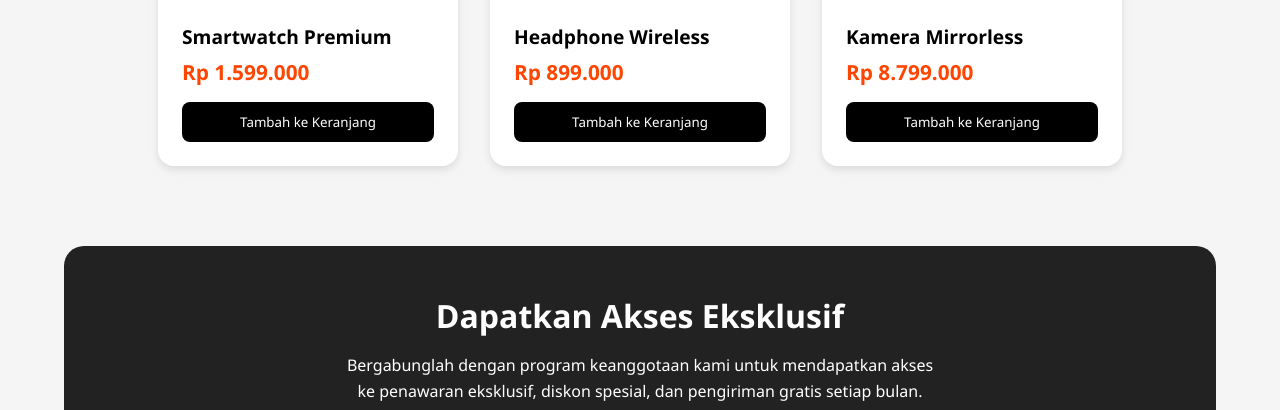
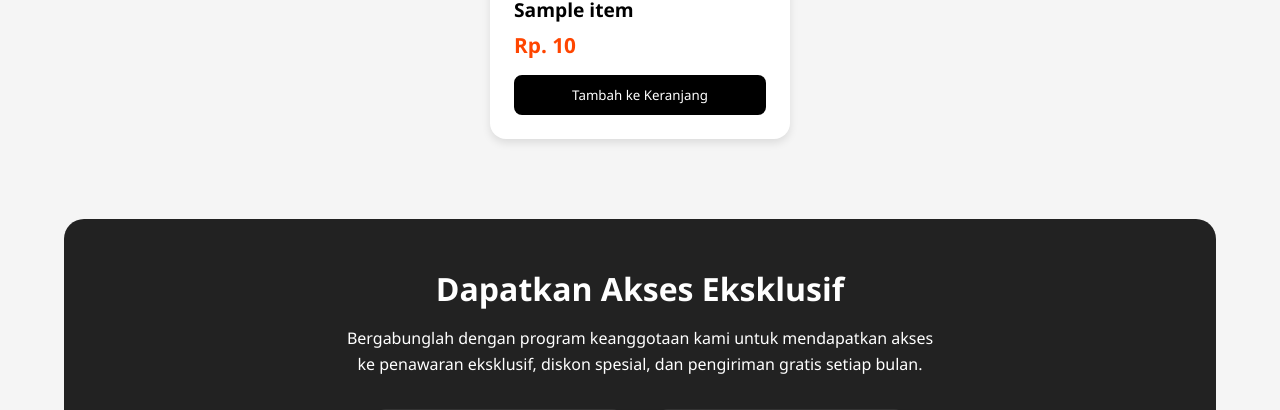
Before and after one commit to alinosi/Marketplace, a PHP site: the page made by app/views/home/index.php in a window 1280 px wide. Shown: the part 979-1389 px from the top of the page. Run offline with PHP 8.4, Linux system fonts and the light colour scheme; the template is opened without the code that fills it: most values are stand-ins (such as "Sample title", 1, 10 or a date in 2020); some libraries are stand-ins or nearby versions.

```diff
--- a/app/controllers/Home.php
+++ b/app/controllers/Home.php
@@ -5,8 +5,8 @@
 
     class Home extends Controller {
         public function index() {
-            $data['judul'] = 'HOME';
-            $data['nama']  = $this->model('User_model')->getUser();
+            $data['judul'] = 'Home';
+            $data['items'] = $this->model('Item_model')->getBestItems();
             $this->view('templates/header', $data);
             $this->view('home/index', $data);
             $this->view('templates/footer');
--- a/app/models/Item_model.php
+++ b/app/models/Item_model.php
@@ -41,6 +41,11 @@
             return $this->db->single();
            }
 
+        public function getBestItems(){
+            $this->db->query('SELECT * FROM products LIMIT 3');
+            return $this->db->resultSet();
+        }
+
         public function selectItemById($id,$price){
             $userId = $_SESSION['user_id'];
             $orderId = random_int(1, 10000);
--- a/app/views/home/index.php
+++ b/app/views/home/index.php
@@ -229,7 +229,6 @@
             }
         }
     </style>
-</head>
 <body>
     <!-- 2. Gambar Banner -->
     <div class="banner-container">
@@ -239,12 +238,12 @@
     <!-- 3. 2 Button Utama -->
     <div class="main-buttons">
         <div class="button-container">
-            <a href="<?= BASEURL; ?>/Market"><button class="main-button">Belanja Sekarang</button></a>
+            <a href="<?= BASEURL; ?>/Market"><button class="main-button">Belanja</button></a>
             <p class="button-text">Temukan ribuan produk dengan harga terbaik</p>
         </div>
         <div class="button-container">
-            <a href="<?= BASEURL; ?>/Sell"><button class="main-button">Dapatkan Uang</button></a>
-            <p class="button-text">Dapatkan diskon hingga 70% untuk produk pilihan</p>
+            <a href="<?= BASEURL; ?>/Sell"><button class="main-button">Jual Barang</button></a>
+            <p class="button-text">Ubah sampah menjadi uang</p>
         </div>
     </div>
 
@@ -252,32 +251,16 @@
     <section class="featured-products">
         <h2 class="section-title">Produk Unggulan</h2>
         <div class="product-container">
-            <div class="product-card">
-                <img src="<?= BASEURL; ?>/img/681d5c2aa2f2d.png" alt="Produk 1" class="product-image">
-                <div class="product-info">
-                    <h3 class="product-title">Smartwatch Premium</h3>
-                    <p class="product-price">Rp 1.599.000</p>
-                    <button class="add-to-cart">Tambah ke Keranjang</button>
+            <?php foreach($data['items'] as $item) : ?>
+                <div class="product-card">
+                    <img src="<?= BASEURL . "/img/" . $item['image'] ?>" alt="<?= $item['product_name'] ?>" class="product-image">
+                    <div class="product-info">
+                        <h3 class="product-title"><?= $item['product_name'] ?></h3>
+                        <p class="product-price"><?= "Rp. " . number_format($item['product_price'], 0, ',', '.') ?></p>
+                        <a href="cart"><button class="add-to-cart">Tambah ke Keranjang</button></a>
+                    </div>
                 </div>
-            </div>
-
-            <div class="product-card">
-                <img src="<?= BASEURL; ?>/img/681d5c2aa2f2d.png" alt="Produk 2" class="product-image">
-                <div class="product-info">
-                    <h3 class="product-title">Headphone Wireless</h3>
-                    <p class="product-price">Rp 899.000</p>
-                    <button class="add-to-cart">Tambah ke Keranjang</button>
-                </div>
-            </div>
-
-            <div class="product-card">
-                <img src="<?= BASEURL; ?>/img/681d5c2aa2f2d.png" alt="Produk 3" class="product-image">
-                <div class="product-info">
-                    <h3 class="product-title">Kamera Mirrorless</h3>
-                    <p class="product-price">Rp 8.799.000</p>
-                    <button class="add-to-cart">Tambah ke Keranjang</button>
-                </div>
-            </div>
+            <?php endforeach; ?>
         </div>
     </section>
 
```
Also changed, not shown: public/img/6825e6fdb67dd.jpg (added), public/img/RTX.jpg (added).
